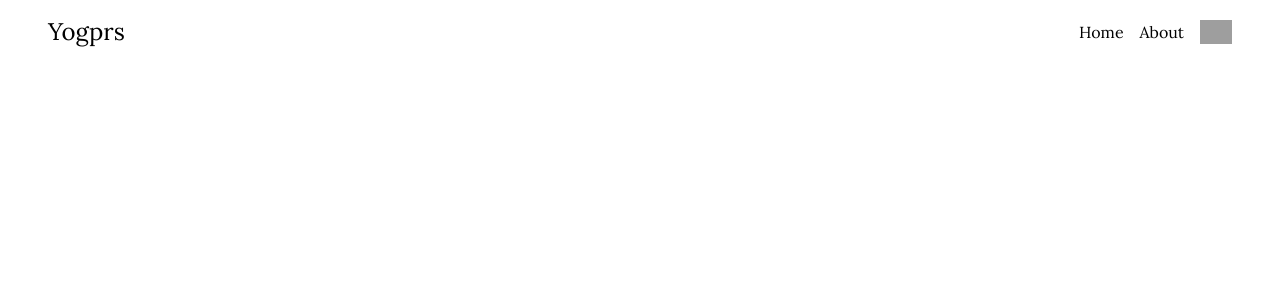
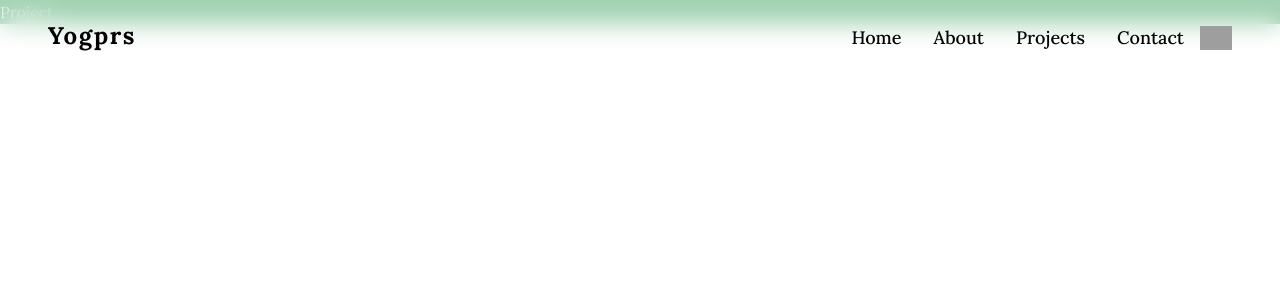
Before and after one commit to yogprs/yogprs, a Vue app: page /projects in a window 1280 px wide. Before the commit this address had no page. Shown: the top 300 px of the page. Built offline with nearby package versions, Linux system fonts and the light colour scheme; grey boxes are pictures that could not be loaded.

Commit message:
feat: update home page

```diff
--- a/src/components/HelloWorld.vue
+++ /dev/null
@@ -1,41 +0,0 @@
-<script setup lang="ts">
-import { ref } from 'vue'
-
-defineProps<{ msg: string }>()
-
-const count = ref(0)
-</script>
-
-<template>
-  <h1>{{ msg }}</h1>
-
-  <div class="card">
-    <button type="button" @click="count++">count is {{ count }}</button>
-    <p>
-      Edit
-      <code>components/HelloWorld.vue</code> to test HMR
-    </p>
-  </div>
-
-  <p>
-    Check out
-    <a href="https://vuejs.org/guide/quick-start.html#local" target="_blank"
-      >create-vue</a
-    >, the official Vue + Vite starter
-  </p>
-  <p>
-    Learn more about IDE Support for Vue in the
-    <a
-      href="https://vuejs.org/guide/scaling-up/tooling.html#ide-support"
-      target="_blank"
-      >Vue Docs Scaling up Guide</a
-    >.
-  </p>
-  <p class="read-the-docs">Click on the Vite and Vue logos to learn more</p>
-</template>
-
-<style scoped>
-.read-the-docs {
-  color: #888;
-}
-</style>
--- a/src/components/NavBar.vue
+++ b/src/components/NavBar.vue
@@ -1,8 +1,5 @@
 <script setup lang="ts">
 import { ref, watch } from 'vue';
-import { useRouter } from 'vue-router';
-
-const router = useRouter();
 
 const isHamburgerOpen = ref<boolean>(false);
 const menuIcon = ref<string>();
@@ -24,22 +21,37 @@ watch(
   },
   { immediate: true },
 );
-
-const menuClick = (menu: string) => {
-  if (menu === 'home') {
-    router.push('/');
-  } else {
-    router.push('/about');
-  }
-};
 </script>
 <template>
-  <nav class="w-full fixed !z-[50] py-4 px-12">
+  <nav
+    class="w-full fixed !z-[50] py-5 px-12 transition-colors backdrop-blur-md bg-opacity-50"
+  >
     <div class="flex justify-between">
-      <span class="text-2xl text-black">Yogprs</span>
-      <div class="flex gap-4 text-black justify-center items-center">
-        <span @click="menuClick('home')">Home</span>
-        <span @click="menuClick('about')">About</span>
+      <a class="text-2xl text-black font-bold tracking-[.1rem]" href="/">
+        Yogprs
+      </a>
+      <div class="flex text-black justify-center items-center">
+        <a
+          class="text-lg font-medium hover:bg-secondary hover:text-white px-4 py-1 hover:rounded-sm"
+          href="#home"
+        >
+          Home
+        </a>
+        <a
+          class="text-lg font-medium hover:bg-secondary hover:text-white px-4 py-1 hover:rounded-sm"
+          href="#about"
+          >About</a
+        >
+        <a
+          class="text-lg font-medium hover:bg-secondary hover:text-white px-4 py-1 hover:rounded-sm"
+          href="#projects"
+          >Projects</a
+        >
+        <a
+          class="text-lg font-medium hover:bg-secondary hover:text-white px-4 py-1 hover:rounded-sm"
+          href="#contact"
+          >Contact</a
+        >
         <img :src="menuIcon" @click="hamburgerClick()" class="w-8" />
       </div>
     </div>
--- a/src/router/index.ts
+++ b/src/router/index.ts
@@ -8,6 +8,10 @@ const routes: Readonly<RouteRecordRaw[]> = [
     {
         path: "/about",
         component: () => import("@/views/About.vue"),
+    },
+    {
+        path: "/projects",
+        component: () => import("@/views/Projects.vue"),
     }
 ];
 
--- a/src/views/Home.vue
+++ b/src/views/Home.vue
@@ -2,6 +2,7 @@
 <template>
   <div class="text-black">
     <div
+      id="home"
       class="w-full h-screen flex flex-col justify-center z-[45] px-10 md:px-12"
     >
       <div class="max-h-[100dvh]">
@@ -11,8 +12,8 @@
           <div
             class="col-span-2 flex flex-col justify-center items-center md:items-start text-center md:text-start opacity-[1] transform-none"
           >
-            <span class="uppercase text-xl mb-3 font-normal tracking-[.5rem]"
-              >Yoga Prasetya
+            <span class="uppercase text-xl mb-3 font-normal tracking-[.5rem]">
+              Yoga Prasetya
             </span>
             <h1
               class="text-4xl md:text-5xl lg:text-6xl 2xl:text-7xl font-bold my-2 md:my-5 opacity-[1] transform-none"
@@ -31,14 +32,14 @@
               class="flex flex-row justify-center items-center space-x-4 mt-10 opacity-[1] transform-none"
             >
               <button
-                class="mr-3 rounded-2xl px-8 py-2 shadow-md transition duration-300 ease-in-out bg-secondary hover:bg-transparent border-transparent hover:border-black border-2 text-white hover:text-secondary box-border hover:cursor-pointer"
+                class="mr-3 rounded-2xl px-3 md:px-8 py-2 shadow-md transition duration-300 ease-in-out bg-secondary hover:bg-transparent border-transparent hover:border-black border-2 text-white hover:text-secondary box-border hover:cursor-pointer"
               >
                 <a target="_blank" rel="noopener noreferrer" download>
                   Download CV
                 </a>
               </button>
               <button
-                class="mr-3 rounded-2xl px-8 py-2 shadow-md transition duration-300 ease-in-out bg-transparent hover:bg-secondary border-black hover:border-secondary border-2 text-secondary hover:text-white box-border hover:cursor-pointer"
+                class="mr-3 rounded-2xl px-3 md:px-8 py-2 shadow-md transition duration-300 ease-in-out bg-transparent hover:bg-secondary border-black hover:border-secondary border-2 text-secondary hover:text-white box-border hover:cursor-pointer"
               >
                 <a target="_blank" rel="noopener noreferrer" download>
                   Contact Me
@@ -61,23 +62,24 @@
       </div>
     </div>
     <div
-      class="relative md:h-screen w-full gap-4 flex flex-col justify-center items-center overflow-hidden"
+      id="about"
+      class="relative h-screen w-full gap-4 flex flex-col justify-center items-center overflow-hidden"
     >
       <div
-        class="z-0 mb-48 md:mb-0 md:absolute top-1/4 md:right-[4%] md:-translate-y-16"
+        class="z-0 mb-48 md:mb-0 md:absolute top-1/4 md:left-[5%] md:-translate-y-16"
       >
         <div
           class="rounded-sm h-[400px] md:h-[500px] w-[80vw] md:w-[30vw] grayscale hover:grayscale-0 opacity-[1] transform-none"
         >
           <img
             alt="yogprs"
-            class="object-cover absolute inset-0 box-border p-0 border-none m-auto block w-0 h-0 min-w-full max-w-full min-h-full max-h-full"
+            class="object-cover absolute inset-0 box-border p-0 border-none m-auto block w-0 md:h-0 h-[300px] min-w-full max-w-full md:min-h-full md:max-h-full"
             src="../assets/img/yopras.jpg"
           />
         </div>
       </div>
       <div
-        class="z-10 w-full absolute md:w-auto md:left-[5%] top-[65%] md:top-1/3 col-span-2 flex flex-col justify-center items-center md:items-start text-start px-10 py-8 md:py-5"
+        class="z-10 w-full absolute md:w-auto md:right-[18%] top-[62%] md:top-1/3 col-span-2 flex flex-col justify-center items-center md:items-start text-start px-10 py-4 md:py-5"
       >
         <span
           class="bg-transparent bg-opacity-50 px-3 md:px-0 text-4xl md:text-6xl font-bold"
@@ -88,11 +90,126 @@
           A brief introduction about myself and my skills.
         </span>
         <button
-          class="mr-3 rounded-2xl px-8 py-2 shadow-md transition duration-300 ease-in-out bg-secondary hover:bg-transparent border-transparent hover:border-black border-2 text-white hover:text-secondary box-border hover:cursor-pointer"
+          class="mr-3 rounded-2xl px-3 md:px-8 py-2 shadow-md transition duration-300 ease-in-out bg-secondary hover:bg-transparent border-transparent hover:border-black border-2 text-white hover:text-secondary box-border hover:cursor-pointer"
         >
           <a target="_blank" rel="noopener noreferrer" download> Learn More </a>
         </button>
       </div>
     </div>
+    <div
+      id="projects"
+      class="relative h-screen w-full gap-4 flex flex-col justify-center items-center overflow-hidden"
+    >
+      <div
+        class="z-0 mb-48 md:mb-0 md:absolute top-1/4 md:right-[10%] md:-translate-y-16"
+      >
+        <div
+          class="rounded-sm h-[400px] md:h-[500px] w-[80vw] md:w-[30vw] grayscale hover:grayscale-0 opacity-[1] transform-none"
+        >
+          <img
+            alt="yogprs"
+            class="object-cover absolute inset-0 box-border p-0 border-none m-auto block w-0 md:h-0 h-[300px] min-w-full max-w-full md:min-h-full md:max-h-full"
+            src="../assets/img/code.jpg"
+          />
+        </div>
+      </div>
+      <div
+        class="z-10 w-full absolute md:w-auto md:left-[8%] top-[62%] md:top-1/3 col-span-2 flex flex-col justify-center items-center md:items-start text-start px-10 py-4 md:py-5"
+      >
+        <span
+          class="bg-transparent bg-opacity-50 px-3 md:px-0 text-4xl md:text-6xl font-bold"
+        >
+          My Projects
+        </span>
+        <span
+          class="w-full max-w-2xl text-xl mt-4 tracking-wider leading-[1.7rem] mb-5"
+        >
+          This is a list of projects i have completed and am currently working
+          on.
+        </span>
+        <button
+          class="mr-3 rounded-2xl px-3 md:px-8 py-2 shadow-md transition duration-300 ease-in-out bg-secondary hover:bg-transparent border-transparent hover:border-black border-2 text-white hover:text-secondary box-border hover:cursor-pointer"
+        >
+          <a target="_blank" rel="noopener noreferrer" download> Learn More </a>
+        </button>
+      </div>
+    </div>
+    <div
+      id="contact"
+      class="relative h-screen w-full gap-4 flex flex-col justify-center items-center overflow-hidden"
+    >
+      <div
+        class="z-0 mb-48 md:mb-0 md:absolute top-1/4 md:left-[5%] md:-translate-y-16"
+      >
+        <div
+          class="rounded-sm h-[400px] md:h-[500px] w-[80vw] md:w-[30vw] grayscale hover:grayscale-0 opacity-[1] transform-none"
+        >
+          <img
+            alt="yogprs"
+            class="object-cover absolute inset-0 box-border p-0 border-none m-auto block w-0 md:h-0 h-[300px] min-w-full max-w-full md:min-h-full md:max-h-full"
+            src="../assets/img/contact.jpg"
+          />
+        </div>
+      </div>
+      <div
+        class="z-10 w-full absolute md:w-auto md:right-[0%] top-[58%] md:top-1/3 col-span-2 flex flex-col justify-center items-center md:items-start text-start px-10 py-4 md:py-5"
+      >
+        <span
+          class="bg-transparent bg-opacity-50 px-3 md:px-0 text-4xl md:text-6xl font-bold"
+        >
+          Contact Me
+        </span>
+        <span
+          class="block w-full max-w-2xl text-xl mt-4 tracking-wider leading-[1.7rem] mb-5 break-words"
+        >
+          Feel free to contact me if you would like to a discuss a project or
+          just want to chat.
+        </span>
+        <a
+          class="text-xl w-full max-w-2xl tracking-wider leading-[1.7rem] mb-5"
+          href="mailto:yogaprasetya1124@gmail.com?subject=Hello&body=Hello Yoga Praseta,"
+        >
+          yogaprasetya1124@gmail.com
+        </a>
+        <div class="flex w-full max-w-2xl items-center space-x-4">
+          <a
+            class="flex justify-center items-center bg-secondary hover:bg-gray-400 w-14 h-14 rounded-full transition-all ease-in-out duration-300 hover:cursor-pointer"
+            href="mailto:yogaprasetya1124@gmail.com?subject=Hello&body=Hello Yoga Praseta,"
+          >
+            <img
+              alt="email"
+              src="https://img.icons8.com/?size=30&id=53435&format=png&color=ffffff"
+            />
+          </a>
+          <a
+            class="flex justify-center items-center bg-secondary hover:bg-gray-400 w-14 h-14 rounded-full transition-all ease-in-out duration-300 hover:cursor-pointer"
+            href="https://instagram.com/yogprs"
+          >
+            <img
+              alt="instagram"
+              src="https://img.icons8.com/?size=30&id=32309&format=png&color=ffffff"
+            />
+          </a>
+          <a
+            class="flex justify-center items-center bg-secondary hover:bg-gray-400 w-14 h-14 rounded-full transition-all ease-in-out duration-300 hover:cursor-pointer"
+            href="https://linkedin.com/in/yogaprasetyapl"
+          >
+            <img
+              alt="linkedin"
+              src="https://img.icons8.com/?size=30&id=446&format=png&color=ffffff"
+            />
+          </a>
+          <a
+            class="flex justify-center items-center bg-secondary hover:bg-gray-400 w-14 h-14 rounded-full transition-all ease-in-out duration-300 hover:cursor-pointer"
+            href="https://github.com/Fush1ren"
+          >
+            <img
+              alt="github"
+              src="https://img.icons8.com/?size=40&id=4Z2nCrz5iPY2&format=png&color=ffffff"
+            />
+          </a>
+        </div>
+      </div>
+    </div>
   </div>
 </template>
--- a/src/views/Projects.vue
+++ b/src/views/Projects.vue
@@ -0,0 +1,4 @@
+<script setup lang="ts"></script>
+<template>
+  <div>Project</div>
+</template>
```
Also changed, not shown: 2 other files (tests, documents, lock files or other folders).
